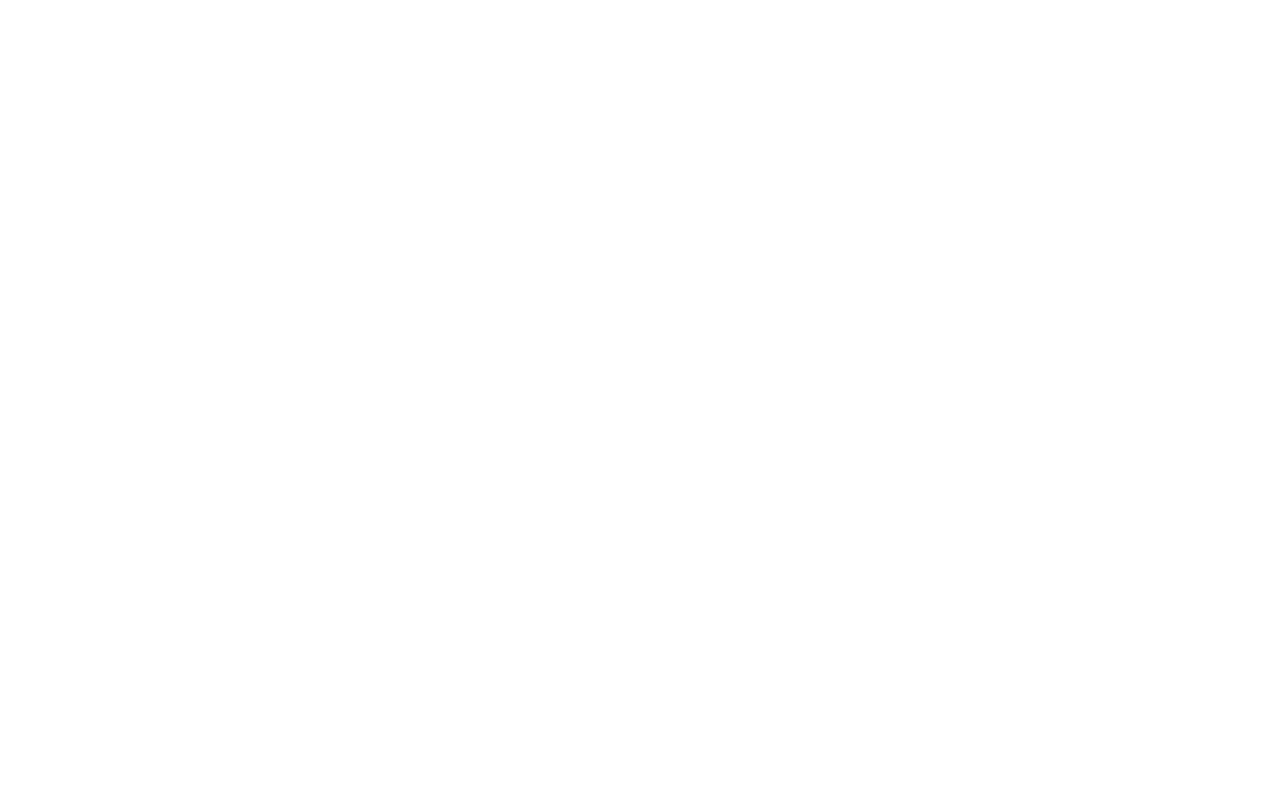
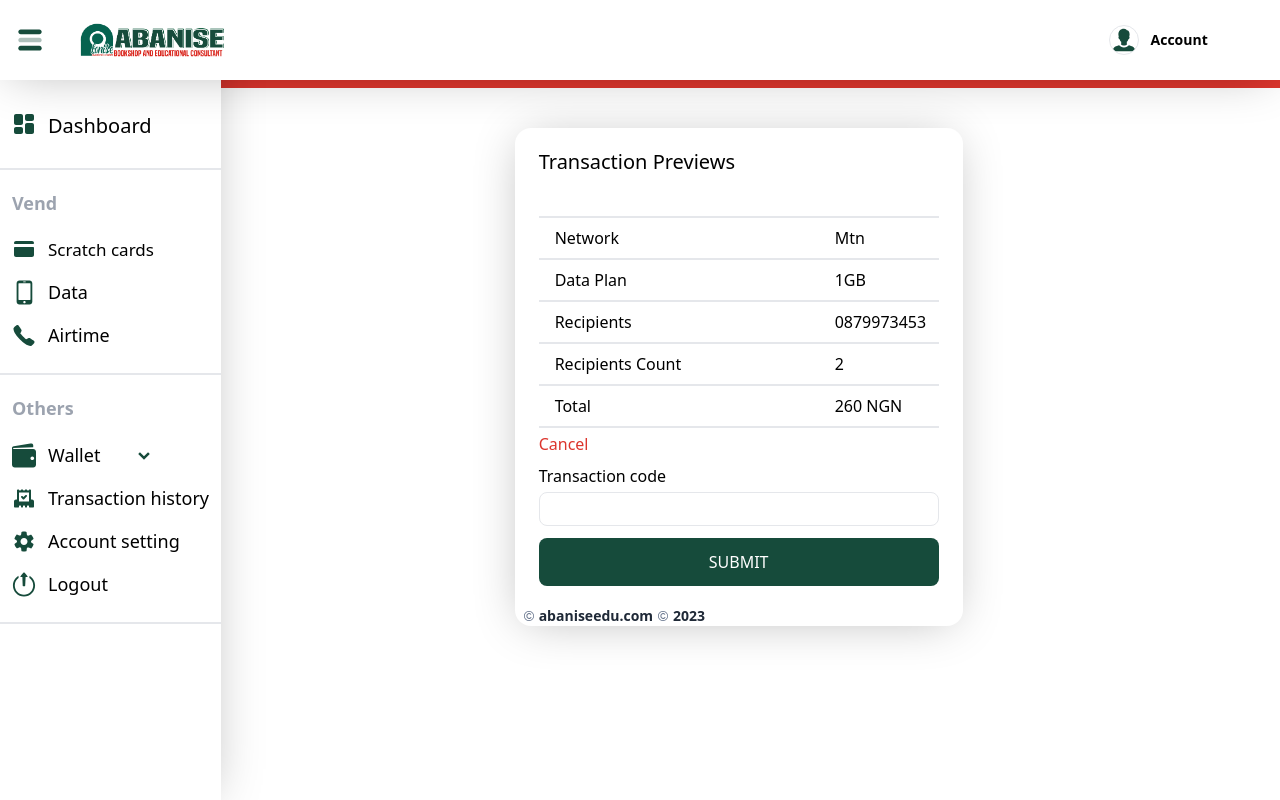
Before and after one commit to waliyullahi1/Abanise-, a Vue app: page /prev in a window 1280 px wide. Before the commit this address had no page. Built offline with nearby package versions, Linux system fonts and the light colour scheme.

Commit message:
chore:loginpage

```diff
--- a/src/components/dashboardbtn.vue
+++ b/src/components/dashboardbtn.vue
@@ -2,19 +2,21 @@
   <div >
     <div class="w-full fixed z-40 h-[5rem] shadows flex justify-between abslute pr-20 bg-white" >
       <div class=" w-full gap-5 items-center  flex py-4 px-4">
-        <img src="../assets/image/Menu.svg" class="w-7" alt="">
+        <img src="../assets/image/Menu.svg" class="w-7 " @click="shows()" alt="">
        <img src="@/assets/logo.png" class="w-[160px]" alt="">
       </div>
 
       <div class="flex gap-3 items-center">
         <img src="../assets/image/account.svg" class="w-[30px]  border rounded-full" alt="">
-        <p class="font-semibold flex text-sm ">{{accountname}} Account  <img src="../assets/image/down.svg" alt="" class="w-5 z-10 ml-7"></p>
+        <p class="font-semibold flex text-sm ">{{accountname}} Account </p>
       </div>
      <div>
 
      </div>
     </div>
-    <div class="lg:w-fit lg:block  hidden group sm:bl md:hidden lg:bg-white bg-primary h-screen  fixed  shadows ">
+
+
+      <div class="lg:w-fit lg:block    group sm:bl md:hidden lg:bg-white bg-white h-screen  fixed  shadows z-30  " :class="show ? 'hidden': 'block'">
         <div class="w-full h-[7rem]"></div>
           <router-link to="/Dashboard">
             <div class="flex gap-3 text-[17px] pb-7 px-3 b text-xl border-b-2 ">
@@ -23,7 +25,7 @@
 
           </div>
 
-           <span class=" md:hidden transform  duration-300 group-hover:flex hidden lg:flex "> Dashboard</span> </div>
+           <span class=" md:hiden transform  duration-300 group-hover:flex hidn lg:flex "> Dashboard</span> </div>
           </router-link>
 
         <div class="px-3 border-b-2 pb-6 mt-5 gap-4">
@@ -31,40 +33,53 @@
           <div class="mt-5 flex flex-col gap-4">
             <router-link to="/scratchcards">
               <div class="text-[17px] flex gap-3 ">
-                <div class="lg:text-primary w-6 md:text-white text-white">
+                <div class="lg:text-primary w-6 md:text-wite text-wite">
                   <svg xmlns="http://www.w3.org/2000/svg" fill="currentcolor" viewBox="0 0 24 24">
                   <path d="M4 4C2.895 4 2 4.895 2 6C2 6.552 2.448 7 3 7L21 7C21.552 7 22 6.552 22 6C22 4.895 21.105 4 20 4L4 4 z M 3 10C2.448 10 2 10.448 2 11L2 18C2 19.105 2.895 20 4 20L20 20C21.105 20 22 19.105 22 18L22 11C22 10.448 21.552 10 21 10L3 10 z"  />
                 </svg>
                 </div>
 
-                <span class="md:hidden hidden lg:flex"> Scratch  cards</span> </div>
+                <span class="md:hien lg:flex"> Scratch  cards</span> </div>
             </router-link>
 
-           <router-link to="/datapage"> <p class="text-[18px] flex gap-3 f"> <img src="../assets/image/phonedata.svg" class="w-6" alt=""> <span class="md:hidden hidden lg:flex">  Data </span> </p></router-link>
+           <router-link to="/datapage"> <p class="text-[18px] flex gap-3 f"> <img src="../assets/image/phonedata.svg" class="w-6" alt=""> <span class="md:hien hden lg:flex">  Data </span> </p></router-link>
 
-             <router-link to="/airtime"><p class="text-[18px] flex gap-3 font-d"> <img src="../assets/image/phoneairtime.svg" class="w-6" alt=""> <span class="md:hidden hidden lg:flex">  Airtime </span>   </p></router-link>
+             <router-link to="/airtime"><p class="text-[18px] flex gap-3 font-d"> <img src="../assets/image/phoneairtime.svg" class="w-6" alt=""> <span class="mdiden hen lg:flex">  Airtime </span>   </p></router-link>
           </div>
         </div>
 
         <div class="px-3 border-b-2 pb-6 mt-5 gap-4">
           <p class="text-[18px] text-gray-400 font-semibold">Others</p>
           <div class="mt-5 flex flex-col gap-4">
-            <router-link to="/fund"><p class="text-[18px] flex gap-3 font-d"> <img src="../assets/image/wallet.svg" class="w-6" alt=""><span class="md:hidden hidden lg:flex">Wallet <img src="../assets/image/down.svg" alt="" class="w-4 ml-9"> </span>  </p></router-link>
+            <router-link to="/fund"><p class="text-[18px] flex gap-3 font-d"> <img src="../assets/image/wallet.svg" class="w-6" alt=""><span class="md:hden hden lg:flex">Wallet <img src="../assets/image/down.svg" alt="" class="w-4 ml-9"> </span>  </p></router-link>
 
-            <p class="text-[18px]  flex gap-3 font-bod"> <img src="../assets/image/transaction.svg" class="w-6" alt=""><span class="md:hidden hidden lg:flex"> Transaction history</span>  </p>
+            <p class="text-[18px]  flex gap-3 font-bod"> <img src="../assets/image/transaction.svg" class="w-6" alt=""><span class="md:hiden hiden lg:flex"> Transaction history</span>  </p>
 
-             <p class="text-[18px] flex gap-3 font-bld"> <img src="../assets/image/settings.svg" class="w-6" alt=""><span class="md:hidden hidden lg:flex"> Account setting</span>  </p>
+             <p class="text-[18px] flex gap-3 font-bld"> <img src="../assets/image/settings.svg" class="w-6" alt=""><span class="md:hdden hiden lg:flex"> Account setting</span>  </p>
 
-              <p class="text-[18px] flex gap-3 font-old"> <img src="../assets/image/logout.svg" class="w-6" alt=""> <span class="md:hidden hidden lg:flex">Logout</span></p>
+              <p class="text-[18px] flex gap-3 font-old"> <img src="../assets/image/logout.svg" class="w-6" alt=""> <span class="md:hiden hiden lg:flex">Logout</span></p>
           </div>
         </div>
-    </div>
+      </div>
+
+
+
   </div>
 </template>
 
 <script>
 export default {
-
+  data(){
+   return{
+    show:true
+   }
+  },
+  methods:{
+    shows(){
+      this.show = !this.show
+      console.log('it work')
+    }
+  }
 }
 </script>
 
@@ -74,4 +89,8 @@ export default {
     -webkit-box-shadow: -1px 3px 49px -10px rgba(0,0,0,0.29);
     -moz-box-shadow: -1px 3px 49px -10px rgba(0,0,0,0.29);
     }
+    .sas{
+     opacity: ;
+     background-color: black;
+    }
 </style>
--- a/src/views/Airtime.vue
+++ b/src/views/Airtime.vue
@@ -5,12 +5,12 @@
      <div class="w-full h-[5.5rem] bg-secondary"></div>
     <div  class="flex mt-10 gap-10 ">
         <div class="  h-fit lg:w-1/3 sm:w-[2rem] sm:block hidden lg:block md:block md:w-1/5  ml-[2rem] "></div>
-        <div class="w-full md: md:w-1/2 sm:w-2/3 lg:max-w-md  h-fit mx-4 shadows rounded-[1rem] h-fit shadows rounded-[1rem] text-semibold text-2xl shadow bg-white ">
-          <form action="" class=" flex  flex-col gap-5 h-fit p-8 text-xl font-semibold">
+        <div class="w-full md: md:w-1/2 sm:w-2/3 lg:max-w-md  h-fit mx-4 shadows rounded-[1rem] h-fit shadows rounded-[1rem] text-s tl shadow bg-white ">
+          <form action="" class=" flex  flex-col gap-5 h-fit p-8 text-xl ">
 
               <div class="flex bg-white flex-col   ">
                  <label for="" class="text-primary mb- ml-2  text-[17px] ">Network</label>
-                 <select  class="w-full font-semibold rounded-[.2rem]  py-1 ml-2 border-gray-100  text-[17px] outline-none focus:border-primary border-gray-100 border-[3px] py-[.5rem] " placeholder="Password">
+                 <select  class="w-full  rounded-[.2rem]  py-1 ml-2 border-gray-100  text-[17px] outline-none focus:border-primary border-gray-100 border py-[.5rem] " placeholder="Password">
                   <option value="network">Network</option>
                   <option value="mtn">MTN</option>
                   <option value="mtn">GLO</option>
@@ -21,11 +21,7 @@
 
                <div class="flex bg-white flex-col   ">
                  <label for="" class="text-primary mb- ml-2  text-[17px] ">Amount</label>
-                 <input   class="w-full font-semibold rounded-[.2rem]  py-1 px-1 ml-2 border-gray-100  text-[17px] outline-none focus:border-primary border-gray-100 border-[3px] py-[.5rem] " placeholder="Amount">
-
-
-
-
+                 <input   class="w-full  rounded-[.2rem]  py-1 px-1 ml-2 border-gray-100  text-[17px] outline-none focus:border-primary border-gray-100  py-[.5rem] border " placeholder="Amount">
 
 
 
@@ -33,7 +29,7 @@
 
               <div class="flex bg-white flex-col   ">
                  <label for="" class="text-primary   text-[17px] ">Recipients</label>
-                  <textarea name="" rows="4" placeholder="Recipients" class="text-primary border-gray-100  border-[3px] py-2 px-2   outline-none text-[17px]"></textarea>
+                  <textarea name="" rows="3" placeholder="Recipients" class="text-primary border-gray-100 border py- px-2   outline-none text-[17px]"></textarea>
                   <small>Seperate multiple Recipient with comma (,)</small>
               </div>
              <label for="" class="text-sm" >Allow Ported Numbers</label>
@@ -49,8 +45,23 @@
 
 <script>
 export default {
+  data(){
+      return{
+      loadingState:false,
 
+    }
+  },
+
+  methods:{
+     register(){
+      this.loadingState = true
+      setTimeout(() => {
+        this.$router.push({path: '/preview'})
+      }, 1000);
+    }
+  }
 }
+
 </script>
 
 <style>
--- a/src/views/Datapage.vue
+++ b/src/views/Datapage.vue
@@ -5,12 +5,12 @@
      <div class="w-full h-[5.5rem] bg-secondary"></div>
     <div  class="flex mt-10 gap-10 ">
        <div class="  h-fit lg:w-1/3 sm:w-[2rem] sm:block hidden lg:block md:block md:w-1/5  ml-[2rem] "></div>
-        <div class="w-full md: md:w-1/2 sm:w-2/3 lg:max-w-md  h-fit mx-4 shadows rounded-[1rem] text-semibold text-2xl shadow bg-white ">
-          <form action="" class=" flex  flex-col gap-5 h-fit p-8 text-xl font-semibold">
+        <div class="w-full md: md:w-1/2 sm:w-2/3 lg:max-w-md  h-fit mx-4 shadows rounded-[1rem] ld text-2xl shadow bg-white ">
+          <form action="" class=" flex  flex-col gap-5 h-fit p-8 text-xl font-semild">
 
               <div class="flex bg-white flex-col   ">
                  <label for="" class="text-primary mb- ml-2  text-[17px] ">Network</label>
-                 <select  class="w-full font-semibold rounded-[.2rem]  py-1 ml-2 border-gray-100  text-[17px] outline-none focus:border-primary border-gray-100 border-[3px] py-[.5rem] " placeholder="Password">
+                 <select  class="w-full font-seibold rounded-[.2rem]  py-1 ml-2 border-gray-100  text-[17px] outline-none focus:border-primary border-gray-100 border-[3px] py-[.5rem] " placeholder="Password">
                   <option value="network">Network</option>
                   <option value="mtn">MTN</option>
                   <option value="mtn">GLO</option>
@@ -21,7 +21,7 @@
 
                <div class="flex bg-white flex-col   ">
                  <label for="" class="text-primary mb- ml-2  text-[17px] ">Data Plan</label>
-                 <select  class="w-full font-semibold rounded-[.2rem]  py-1 ml-2 border-gray-100  text-[17px] outline-none focus:border-primary border-gray-100 border-[3px] py-[.5rem] " >
+                 <select  class="w-full  rounded-[.2rem]  py-1 ml-2 border-gray-100  text-[17px] outline-none focus:border-primary border-gray-100 border-[3px] py-[.5rem] " >
                   <option value="">Select Data Plan</option>
                   <option value="1">500MB CG - ₦130 - 1 Month </option>
                   <option value="2">1GB CG - ₦260 - 1 Month </option>
@@ -37,7 +37,7 @@
                   <option value="40" >10GB SME DATA - ₦2,210 - 1 Month </option>
                  </select>
 
-                  <select  class="w-full hidden font-semibold rounded-[.2rem]  py-1 ml-2 border-gray-100  text-[17px] outline-none focus:border-primary border-gray-100 border-[3px] py-[.5rem] ">
+                  <select  class="w-full hiddend rounded-[.2rem]  py-1 ml-2 border-gray-100  text-[17px] outline-none focus:border-primary border-gray-100 border-[3px] py-[.5rem] ">
                   <option value="">Select Data Plan</option>
                    <option value="8" >9mobile </option>
                   <option value="8" >500MB - ₦430 - 1 Month </option>
@@ -49,7 +49,7 @@
                   <option value="14" >15GB - ₦4,500 - 1 Month </option>
                  </select>
 
-                  <select  class="w-full hidden  font-semibold rounded-[.2rem]  py-1 ml-2 border-gray-100  text-[17px] outline-none focus:border-primary border-gray-100 border-[3px] py-[.5rem] " >
+                  <select  class="w-full hidden  d rounded-[.2rem]  py-1 ml-2 border-gray-100  text-[17px] outline-none focus:border-primary border-gray-100 border-[3px] py-[.5rem] " >
                   <option value="">Select Data Plan</option>
                   <option value=""> Glo</option>
                   <option value="15" >1GB - ₦475 - 1 Month </option>
@@ -68,7 +68,7 @@
                   <option value="61" >Lasting GLO 10GB - ₦3,400 - 1 Month </option>
                  </select>
 
-                  <select  class="w-full hidden font-semibold rounded-[.2rem]  py-1 ml-2 border-gray-100  text-[17px] outline-none focus:border-primary border-gray-100 border-[3px] py-[.5rem] ">
+                  <select  class="w-full hidden  rounded-[.2rem]  py-1 ml-2 border-gray-100  text-[17px] outline-none focus:border-primary border-gray-100 border-[3px] py-[.5rem] ">
                   <option value="">Select Data Plan</option>
                   <option value=""> Airtime</option>
                   <option value="">Select Data Plan</option>
@@ -96,7 +96,21 @@
 
 <script>
 export default {
+   data(){
+      return{
+         loadingState:false
 
+      }
+   },
+
+   methods:{
+      register(){
+         this.loadingState=true
+         setTimeout(() => {
+            this.$router.push({path: '/prev'})
+         }, 1000);
+      }
+   }
 }
 </script>
 
--- a/src/views/Homepage.vue
+++ b/src/views/Homepage.vue
@@ -5,7 +5,7 @@
      <div class="w-full h-[5.5rem] bg-secondary"></div>
     <div  class="flex mt-10 gap-10 ">
        <div class="  h-fit lg:w-1/3 sm:w-[2rem] sm:block hidden lg:block md:block md:w-1/5  ml-[2rem] "></div>
-        <div class="w-full w-2/5 h-fit shadows rounded-[1rem] py-5 px-5 text-semibold text-2xl shadow bg-white ">
+        <div class="w-full md: md:w-1/2 sm:w-2/3 lg:max-w-md  h-fit mx-4 shadows rounded-[1rem] h-fit shadows rounded-[1rem] text-s tl shadow bg-white  ">
            <h1 class="text-4xl">Welcome {{User}} Waliulahi</h1>
            <div>
               <div class="w-full bg-gray-100 shadow-xl mt-[7rem] shadow py-5 bg-priary">
--- a/src/views/landingpg.vue
+++ b/src/views/landingpg.vue
@@ -19,7 +19,7 @@
     </div>
     </div>
     <div class="w-full bg-primary ">
-        <div class="grid mx-auto px-4  container md:max-w-full lg:max-w-full justify-between md:grid-cols-4 grid-cols-2 gap-10 py-10 w-full h-fit">
+        <div class="grid mx-auto px-4  container md:max-w-full lg:max-w-full justify-between md:grid-cols-4 grid-cols-1 gap-10 py-10 w-full h-fit">
         <div class=" text-white  border-l-2 pl-3 ">
             <h1 class="font-bold text-[20px] mb-2  text-white">Discounted Prices</h1>
             <p class="text-[17px] font leading-relaxed ">Buy Waec , Neco, Nabteb resultchecker and Waec pin, Nabteb pin at highly subsized prices</p>
@@ -43,7 +43,7 @@
     </div>
     </section>
     <section class="container  my-10  mt-10 mx-auto">
-        <marquee behavior="scroll" direction="left" scrollamount="" class=" text-xl w-full font-bold text-primary "><span>If you want to process your admission to any university or polythenic kindly call this whatsapp number 07068393706</span></marquee>
+        <marquee behavior="scroll" direction="left" scrollamount="" class=" text-sm md:text-xl w-full font-bo text-primary "><span>If you want to process your admission to any university or polythenic kindly call this whatsapp number 07068393706</span></marquee>
       <div class="  flex flex-col justify-cen
       ter gap-5 items-center ">
         <p class="text-3xl font-bold text">CARDS PRODUCT</p>
@@ -71,7 +71,7 @@
     </section>
     <section class="container mx-auto my-20 py-5">
        <div class="">
-        <h1 class="text-4xl font-semibold text-center">PHONE ARTIME AND DATA </h1>
+        <h1 class="md:text-4xl text-xl font-semibold text-center">PHONE ARTIME AND DATA </h1>
         <p class="font-normal text-2xl mb-20 text-center">We provide affordable Price for card</p>
         <div class="grid md:grid-cols-4 grid-cols-2  gap-10 justify-center ">
             <div class="flex flex-col justify-center items-center">
--- a/src/views/loginpage.vue
+++ b/src/views/loginpage.vue
@@ -12,7 +12,7 @@
          <div class="flex bg-white  bg-gray-100 drop-shadow-md border-primary mt-2 mb-7 "><img src="@/assets/image/user.svg" alt="" class=" py-2 w-[2.5rem] border-primary border-b-4"> <input type="email" class="w-full font-semibold  border-primary border-b-4 bg-gray-100 for outline-none   border-r-4 rounded-r-lg focus:border-secondary " placeholder="Email"></div>
 
           <label for="" class="text-primary  font-semibold text-xl ">Password</label><br>
-         <div class="flex bg-white drop-shadow-md border-primary mt-2 bg-gray-100  ">
+         <div class="flex bg-white drop-shadow-md border-primary mt-2 bg-gray-100  "><img src="@/assets/image/password.svg" alt="" class=" py-2 w-[2.5rem] border-primary border-b-4">
           <input type="password" class="w-full focus:bg-grey-100 font-semibold  border-primary border-b-4 bg-gray-100 outline-none focus:border-secondary  border-r-4 rounded-r-lg  " placeholder="Username">
         </div>
           <a href="" class="font-semibold text-x">Forget password </a>
--- /dev/null
+++ b/src/views/preview.vue
@@ -0,0 +1,62 @@
+
+<template>
+  <div>
+     <dashbord class="  w-full  "></dashbord>
+     <div class="w-full h-[5.5rem] bg-secondary"></div>
+    <div  class="flex mt-10 gap-10 ">
+        <div class="  h-fit lg:w-1/3 sm:w-[2rem] sm:block hidden lg:block md:block md:w-1/5  ml-[2rem] "></div>
+        <div class="w-full md: md:w-1/2 sm:w-2/3 lg:max-w-md  h-fit mx-4 shadows rounded-[1rem] h-fit shadows rounded-[1rem] text-semibold text-2xl shadow bg-white ">
+
+
+
+
+        <div class="text-[16px] m py-5 px-6">
+            <p class="text-xl">Transaction Previews</p>
+
+            <div class="mt-10 mb-" >
+                <p class="grid grid-cols-2 gap-[12rem] justify-between py-1 border-b-2 border-t-2 px-4 ">Network <span>Mtn</span></p>
+                <p class="grid grid-cols-2 gap-[12rem] justify-between py-1 border-b-2 border--2 px-4">Amount <span>{{}}100#</span></p>
+                <p class="grid grid-cols-2 gap-[12rem] justify-between py-1 border-b-2 bordert-2 px-4 "> Recipients <span>{{}}0879973453</span></p>
+                <p class="grid grid-cols-2 gap-[rem] justify-between py-1 border-b-2 bordert-2 px-4 "> Recipients Count <span class="ml-[6rem]">{{}}2</span></p>
+                <p class="grid grid-cols-2 gap-[12rem] justify-between py-1 border-b-2 border--2 px-4 ">Total <span>260 NGN</span></p>
+
+            </div>
+             <router-link to="/airtime" class=" text-secondary pt-1">  <p >Cancel</p></router-link>
+            <form action="">
+
+            <label for="" class="">Transaction code</label><br>
+            <input type="password" name="" class=" w-full outline-none mb-3 px-3 rounded-[.5rem] border" id="">
+              <Button class="mt-" :loading="loadingState" @click="register()" loadingText="Authenticating"> Submit </Button>
+            </form>
+        </div>
+        <div class="flex gap-1 pl-2"> <img src="../assets/image/copy.svg" alt="" class="w-3"><small class="font-semibold text- text-sm gap-1 flex text-gray-800">abaniseedu.com <img src="../assets/image/copy.svg" alt="" class="w-3">2023</small></div>
+        </div>
+    </div>
+  </div>
+</template>
+
+<script>
+export default {
+    data(){
+       return{
+        loadingState:false
+       }
+    },
+     methods:{
+     register(){
+      this.loadingState = true
+      setTimeout(() => {
+        this.$router.push({path: '/preview'})
+      }, 100);
+    }
+  }
+}
+</script>
+
+<style>
+   .shadows{
+    box-shadow: -1px 3px 49px -10px rgba(0,0,0,0.29);
+    -webkit-box-shadow: -1px 3px 49px -10px rgba(0,0,0,0.29);
+    -moz-box-shadow: -1px 3px 49px -10px rgba(0,0,0,0.29);
+    }
+</style>
--- /dev/null
+++ b/src/views/previewsd.vue
@@ -0,0 +1,93 @@
+
+<template>
+  <div>
+     <dashbord class="  w-full  "></dashbord>
+     <div class="w-full h-[5.5rem] bg-secondary"></div>
+    <div  class="flex mt-10 gap-10 ">
+        <div class="  h-fit lg:w-1/3 sm:w-[2rem] sm:block hidden lg:block md:block md:w-1/5  ml-[2rem] "></div>
+        <div class="w-full md: md:w-1/2 sm:w-2/3 lg:max-w-md  h-fit mx-4 shadows rounded-[1rem] h-fit shadows rounded-[1rem] text-semibold text-2xl shadow bg-white ">
+          <!-- <form action="" class=" flex  flex-col gap-5 h-fit p-8 text-xl font-semibold">
+
+              <div class="flex bg-white flex-col   ">
+                 <label for="" class="text-primary mb- ml-2  text-[17px] ">Network</label>
+                 <select  class="w-full font-semibold rounded-[.2rem]  py-1 ml-2 border-gray-100  text-[17px] outline-none focus:border-primary border-gray-100 border-[3px] py-[.5rem] " placeholder="Password">
+                  <option value="network">Network</option>
+                  <option value="mtn">MTN</option>
+                  <option value="mtn">GLO</option>
+                  <option value="9mobile">9mobile</option>
+                  <option value="airtime">Airtime</option>
+                 </select>
+              </div>
+
+               <div class="flex bg-white flex-col   ">
+                 <label for="" class="text-primary mb- ml-2  text-[17px] ">Amount</label>
+                 <input   class="w-full font-semibold rounded-[.2rem]  py-1 px-1 ml-2 border-gray-100  text-[17px] outline-none focus:border-primary border-gray-100 border-[3px] py-[.5rem] " placeholder="Amount">
+
+
+
+
+
+
+
+              </div>
+
+              <div class="flex bg-white flex-col   ">
+                 <label for="" class="text-primary   text-[17px] ">Recipients</label>
+                  <textarea name="" rows="4" placeholder="Recipients" class="text-primary border-gray-100  border-[3px] py-2 px-2   outline-none text-[17px]"></textarea>
+                  <small>Seperate multiple Recipient with comma (,)</small>
+              </div>
+             <label for="" class="text-sm" >Allow Ported Numbers</label>
+               <Button class="mt-" :loading="loadingState" @click="register()" loadingText="Authenticating"> Previews </Button>
+
+        </form> -->
+
+        <div class="text-[16px] m py-5 px-6">
+            <p class="text-xl">Transaction Previews</p>
+
+            <div class="mt-10 mb-" >
+                <p class="grid grid-cols-2 gap-[12rem] justify-between py-1 border-b-2 border-t-2 px-4 ">Network <span>Mtn</span></p>
+                <p class="grid grid-cols-2 gap-[12rem] justify-between py-1 border-b-2 border--2 px-4">Data Plan <span>{{}}1GB</span></p>
+                <p class="grid grid-cols-2 gap-[12rem] justify-between py-1 border-b-2 bordert-2 px-4 "> Recipients <span>{{}}0879973453</span></p>
+                <p class="grid grid-cols-2 gap-[rem] justify-between py-1 border-b-2 bordert-2 px-4 "> Recipients Count <span class="ml-[6rem]">{{}}2</span></p>
+                <p class="grid grid-cols-2 gap-[12rem] justify-between py-1 border-b-2 border--2 px-4 ">Total <span>260 NGN</span></p>
+
+            </div>
+             <router-link to="/airtime" class=" text-secondary pt-1">  <p >Cancel</p></router-link>
+            <form action="">
+
+            </form>
+            <label for="" class="">Transaction code</label><br>
+            <input type="password" name="" class=" w-full outline-none mb-3 px-3 rounded-[.5rem] border" id="">
+              <Button class="mt-" :loading="loadingState" @click="register()" loadingText="Authenticating"> Submit </Button>
+        </div>
+        <div class="flex gap-1 pl-2"> <img src="../assets/image/copy.svg" alt="" class="w-3"><small class="font-semibold text- text-sm gap-1 flex text-gray-800">abaniseedu.com <img src="../assets/image/copy.svg" alt="" class="w-3">2023</small></div>
+        </div>
+    </div>
+  </div>
+</template>
+
+<script>
+export default {
+    data(){
+       return{
+        loadingState:false
+       }
+    },
+     methods:{
+     register(){
+      this.loadingState = true
+      setTimeout(() => {
+        this.$router.push({path: '/preview'})
+      }, 100);
+    }
+  }
+}
+</script>
+
+<style>
+   .shadows{
+    box-shadow: -1px 3px 49px -10px rgba(0,0,0,0.29);
+    -webkit-box-shadow: -1px 3px 49px -10px rgba(0,0,0,0.29);
+    -moz-box-shadow: -1px 3px 49px -10px rgba(0,0,0,0.29);
+    }
+</style>
```
Also changed, not shown: src/router/index.js (+12 -0 lines), 1 other file (tests, documents, lock files or other folders).
